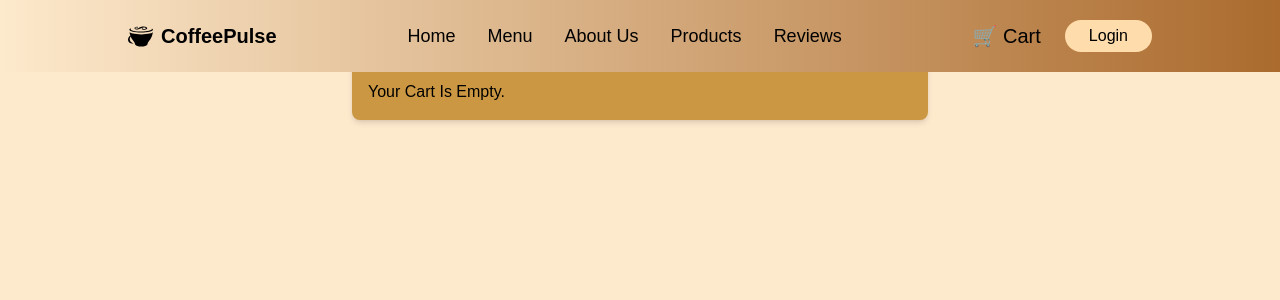
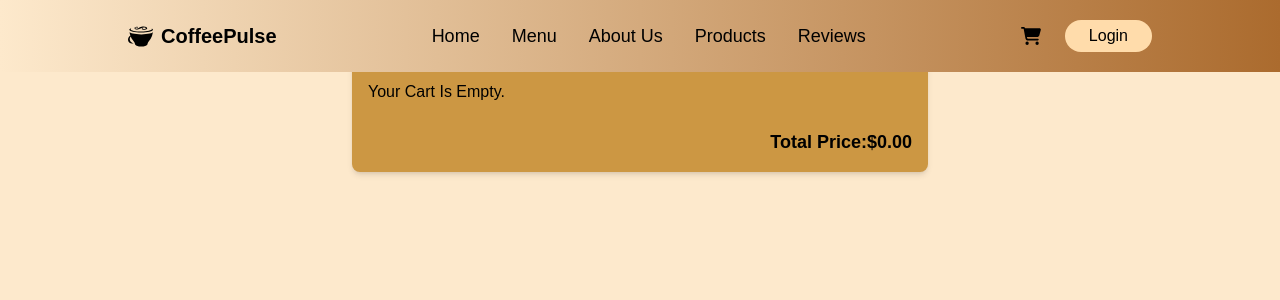
Before and after one commit to MetiPasha/coffee-react, a React (Vite) app: page /cart in a window 1280 px wide. Shown: the top 300 px of the page. Built offline with nearby package versions, Linux system fonts and the light colour scheme.

Commit message:
cart page is done

```diff
--- a/src/components/Cart.jsx
+++ b/src/components/Cart.jsx
@@ -7,6 +7,12 @@ const Cart = () => {
   const removeFromCart = useStore((state) => state.removeFromCart);
   const increment = useStore((state) => state.increment);
   const decrement = useStore((state) => state.decrement);
+  const clearCart = useStore((state) => state.clearCart);
+  const totalPrice = cart.reduce(
+    (acc, item) => acc + item.price * item.quantity,
+    0
+  );
+
   return (
     <div className="min-h-screen bg-brand ">
       <div className="p-4 rounded-lg shadow-md max-w-xl mx-auto pt-8 cart-brand">
@@ -18,7 +24,7 @@ const Cart = () => {
           <ul className="space-y-3">
             {cart.map((item) => (
               <li
-                key={item.key}
+                key={item.id}
                 className="flex justify-between items-center border-b pb-2"
               >
                 <div className="flex justify-between gap-2">
@@ -61,6 +67,17 @@ const Cart = () => {
             ))}
           </ul>
         )}
+        <p className="text-right font-bold mt-6 text-lg">
+          Total Price:${totalPrice.toFixed(2)}
+        </p>
+        {cart.length > 0 && (
+          <button
+            onClick={clearCart}
+            className="text-red-600 border border-red-600 px-4 py-2 rounded-md hover:bg-red-600 hover:text-white transition mt-4"
+          >
+            Clear Cart
+          </button>
+        )}
       </div>
     </div>
   );
--- a/src/components/Navbar.jsx
+++ b/src/components/Navbar.jsx
@@ -4,6 +4,7 @@ import { Link } from "react-scroll";
 import Button from "../layouts/Button";
 import { AiOutlineClose, AiOutlineMenuFold } from "react-icons/ai";
 import { Link as Links } from "react-router-dom";
+import { FaCartShopping } from "react-icons/fa6";
 
 const Navbar = () => {
   const [menu, setMenu] = useState(false);
@@ -24,7 +25,9 @@ const Navbar = () => {
             <span>
               <SiCoffeescript size={25} />
             </span>
-            <h1 className="text-xl font-semibold">CoffeePulse</h1>
+            <Links to="/">
+              <h1 className="text-xl font-semibold">CoffeePulse</h1>
+            </Links>
           </div>
           <nav className="hidden md:flex flex-row items-center text-lg font-medium gap-8">
             <Link
@@ -80,7 +83,7 @@ const Navbar = () => {
           </nav>
           <div className="hidden lg:flex items-center gap-6">
             <Links to="/cart" className="text-black hover:text-brand text-xl">
-              🛒 Cart
+              <FaCartShopping />
             </Links>
             <Button title="Login" />
           </div>
```
